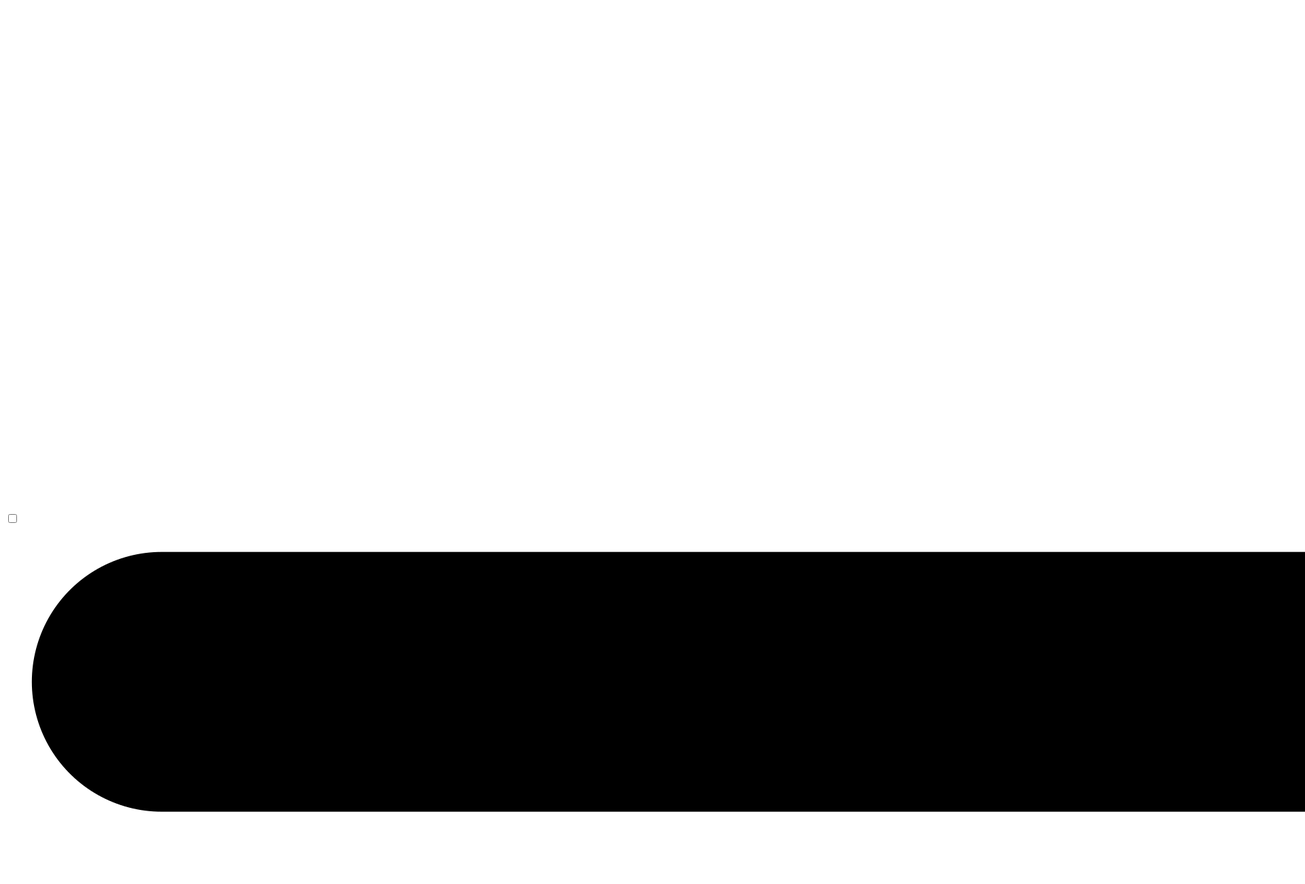
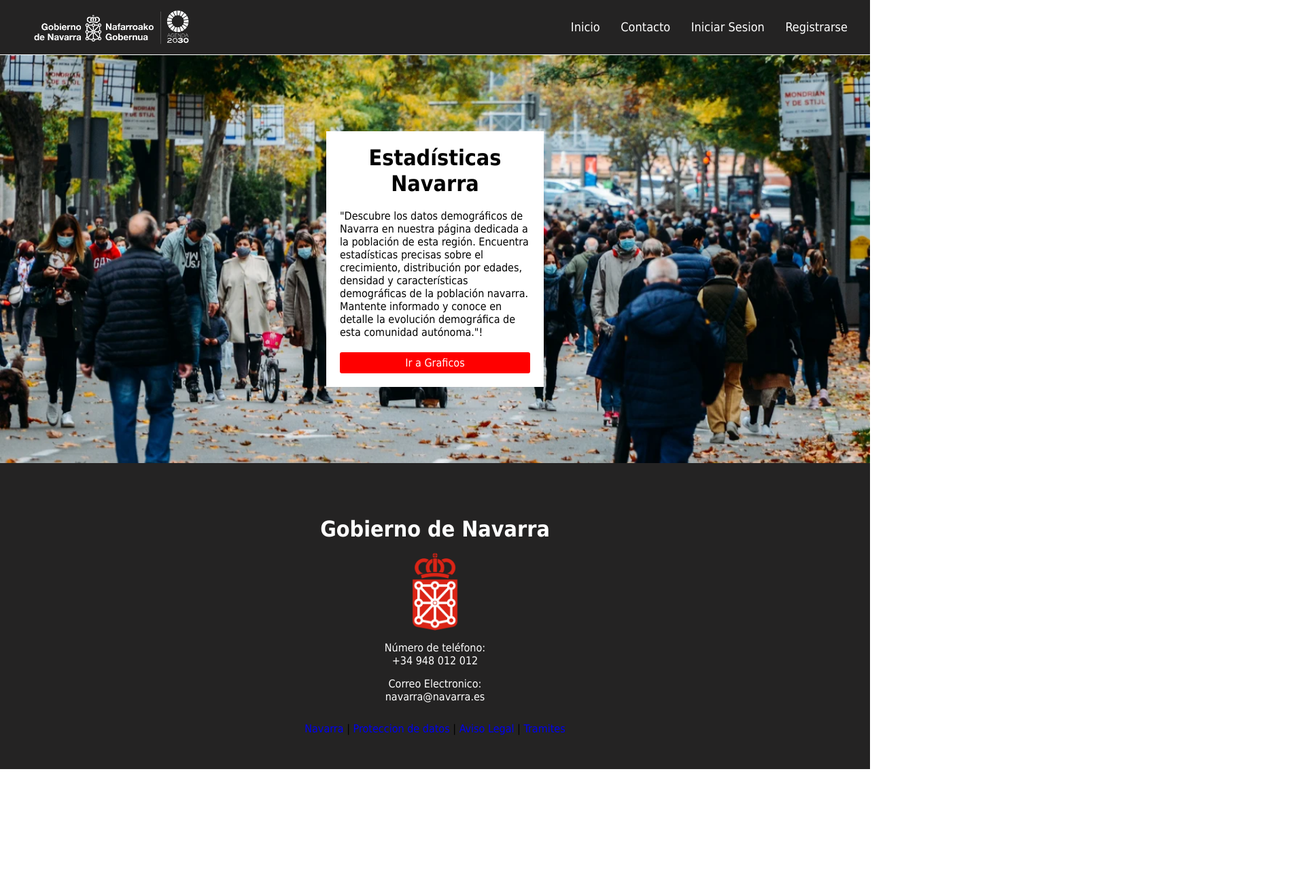
Before and after one commit to azubillagasdam1/ESTADISTICAS-NAVARRA, a plain HTML site: page PáginaWeb/tasaMortalidad.html in a window 1280 px wide. Shown: the top 1300 px of the page at 68% size, 1920 px wide, since content can reach past the window. After the commit the page ends 1131 px from the top, so only its background shows below. Drawn offline with Linux system fonts and the light colour scheme.

Commit message:
Avance página, casi terminada

```diff
--- a/PáginaWeb/css/esperanzaVida.css
+++ b/PáginaWeb/css/esperanzaVida.css
@@ -5,6 +5,11 @@
     padding: 0;
     text-decoration: none;
   }
+
+  html {
+    scroll-behavior: smooth;
+  }
+
 
   /*------------------ Barra de navegacion --------------------*/
   .div-nav {
@@ -136,7 +141,8 @@
   }
 
   .box-mini-div2 {
-    background-image: url(esperanzaVida.jpg);
+    background-image: url(imgBackground/esperanzaVida.jpg);
+    background-size: cover;
     background-position: center;
     background-repeat: no-repeat;
     display: flex;
--- a/PáginaWeb/css/farmacias.css
+++ b/PáginaWeb/css/farmacias.css
@@ -5,6 +5,11 @@
     padding: 0;
     text-decoration: none;
   }
+
+  html {
+    scroll-behavior: smooth;
+  }
+
 
   /*------------------ Barra de navegacion --------------------*/
   .div-nav {
@@ -136,7 +141,8 @@
   }
 
   .box-mini-div2 {
-    background-image: url(poblacionIIndex.png);
+    background-image: url(imgBackground/farmacias.jpg);
+    background-size: cover;
     background-position: center;
     background-repeat: no-repeat;
     display: flex;
--- a/PáginaWeb/css/poblacionNavarraPorAnos.css
+++ b/PáginaWeb/css/poblacionNavarraPorAnos.css
@@ -5,6 +5,11 @@
     padding: 0;
     text-decoration: none;
   }
+
+  html {
+    scroll-behavior: smooth;
+  }
+
 
   /*------------------ Barra de navegacion --------------------*/
   .div-nav {
@@ -136,7 +141,8 @@
   }
 
   .box-mini-div2 {
-    background-image: url(poblacionIIndex.png);
+    background-image: url(imgBackground/poblacionPorAnos.jpeg);
+    background-size: cover;
     background-position: center;
     background-repeat: no-repeat;
     display: flex;
--- a/PáginaWeb/css/poblacionPorMunicipio.css
+++ b/PáginaWeb/css/poblacionPorMunicipio.css
@@ -5,6 +5,11 @@
     padding: 0;
     text-decoration: none;
   }
+
+  html {
+    scroll-behavior: smooth;
+  }
+
 
   /*------------------ Barra de navegacion --------------------*/
   .div-nav {
@@ -136,7 +141,8 @@
   }
 
   .box-mini-div2 {
-    background-image: url(poblacionIIndex.png);
+    background-image: url(imgBackground/poblacionPorMunicipio.jpg);
+    background-size: cover;
     background-position: center;
     background-repeat: no-repeat;
     display: flex;
--- a/PáginaWeb/css/styleIndex.css
+++ b/PáginaWeb/css/styleIndex.css
@@ -5,6 +5,11 @@
   padding: 0;
   text-decoration: none;
 }
+
+html {
+  scroll-behavior: smooth;
+}
+
 
 /*------------------ Barra de navegacion --------------------*/
 .div-nav {
@@ -136,7 +141,7 @@ h1{
 }
 
 .box-mini-div2 {
-  background-image: url(poblacionIIndex.png);
+  background-image: url(imgBackground/poblacionIIndex.png);
   background-position: center;
   background-repeat: no-repeat;
   display: flex;
--- a/PáginaWeb/css/tasaMortalidad.css
+++ b/PáginaWeb/css/tasaMortalidad.css
@@ -0,0 +1,221 @@
+* {
+    box-sizing: border-box;
+    font-family: Tahoma, Verdana, sans-serif;
+    margin: 0;
+    padding: 0;
+    text-decoration: none;
+  }
+
+  html {
+    scroll-behavior: smooth;
+  }
+
+
+  /*------------------ Barra de navegacion --------------------*/
+  .div-nav {
+    background-color: rgb(36, 35, 35);
+    height: 80px;
+    width: 100%;
+    position: sticky;
+    z-index: 2;
+    top: 0px;
+  }
+
+  /* Posicion y tamaño del logo */
+  .logo {
+    height: 50px;
+    width: auto;
+  }
+
+  .enlace {
+    position: absolute;
+    padding: 15px 50px;
+  }
+
+  /* Posicion de la lista de opciones */
+  .div-nav ul {
+    float: right;
+    margin-right: 20px;
+  }
+
+  .div-nav ul li {
+    display: inline-block;
+    line-height: 80px;
+  }
+
+  /* Formato de las pestañas */
+  .div-nav ul li a {
+    color: rgb(255, 255, 255);
+    font-size: 18px;
+    padding: 7px 13px;
+    border-radius: 3px;
+  }
+
+  .div-nav ul li a:hover {
+    background-color: red;
+    color: white;
+  }
+
+
+  #login:hover {
+    background-color: red;
+    color: rgb(255, 255, 255);
+  }
+
+  /* Checkbox del menu hamburguesa */
+  .menu-hmb {
+    height: 25px;
+  }
+
+  .checkboton {
+    float: right;
+    line-height: 90px;
+    margin-right: 50px;
+    cursor: pointer;
+    display: none;
+  }
+
+  #checkbox {
+    display: none;
+  }
+
+  /*--------- Responsive -------------*/
+  /* Formato Tablet */
+  @media (max-width: 950px) {
+
+    /* Para que el espacio sea menor en tamaño tablet */
+    .enlace {
+      padding-left: 20px;
+    }
+
+    /* Para que la fuente sea menor en tamaño tablet */
+    .div-nav ul li a {
+      font-size: 16px;
+    }
+  }
+
+  /* Formato Movil */
+  @media (max-width: 860px) {
+    .checkboton {
+      display: block;
+    }
+
+    /* Para que el menu no se desplieque automaticamente y su posicionamiento*/
+    .div-nav ul {
+      position: fixed;
+      width: 100%;
+      height: 100%;
+      background-color: rgb(36, 35, 35);
+      top: 80px;
+      left: -100%;
+      text-align: center;
+      z-index: 1;
+    }
+
+    /* Posicionamiento de las opciones */
+    .div-nav ul li {
+      display: block;
+      margin: 50px 0;
+      line-height: 30px;
+    }
+
+    /* Tamaño de fuente de las opciones */
+    .div-nav ul li a {
+      font-size: 20px;
+    }
+
+    /* Hover para que se coloree de rojo cuando pases el cursor */
+    li a:hover {
+      color: red;
+    }
+
+    /* Cuando el checkbox este pulsado, abrir el menu */
+    #checkbox:checked~.div-nav-text ul {
+      left: 0;
+    }
+  }
+
+  /* -------------------- Segunda seccion -----------------------*/
+  h1{
+    text-align: center;
+  }
+
+  .box-mini-div2 {
+    background-image: url(imgBackground/poblacionPorMunicipio.jpg);
+    background-size: cover;
+    background-position: center;
+    background-repeat: no-repeat;
+    display: flex;
+    height: 600px;
+    background-color: rgb(36, 35, 35);
+    width: 100%;
+  }
+
+  /* Div que contiene el texto y el link*/
+  .mini-div2 {
+    width: 25%;
+    height: auto;
+    margin: 0 auto;
+    margin-top: auto;
+    margin-bottom: auto;
+    background-color: white;
+    border-color: rgb(238, 233, 233);
+    padding: 20px;
+  }
+
+  /* Div del link*/
+  .link-mas2 {
+  color: white;
+  background-color: red;
+  margin-top: 20px;
+  border-radius: 3px;
+  }
+
+  /* Texto del div del link*/
+  .link-mas2 p{
+    text-align: center;
+    padding: 6px;
+  }
+
+  /*----------- Responsive -------------*/
+  /* Formato Tablet y Movil */
+  @media (max-width: 950px) {
+    .mini-div2 {
+      width: 85%;
+    }
+  }
+
+
+
+
+
+  /* -------------------- About Us -----------------------*/
+  .contenedor-aboutUs {
+    display: flex;
+    flex-direction: column;
+    justify-content: space-between;
+    height: 450px;
+    width: 100%;
+    background-color: rgb(36, 35, 35);
+    text-align: center;
+    align-items: center;
+    padding: 50px;
+  }
+
+  /* Div del texto y logo*/
+  .texto-aboutUs {
+    height: 100%;
+    width: 100%;
+    display: flex;
+    flex-direction: column;
+    justify-content: space-around;
+    align-items: center;
+    color: white;
+    text-align: center;
+    padding: 20px;
+  }
+
+  .texto-aboutUs img {
+    width: 70px;
+    height: auto;
+  }
```
Also changed, not shown: PáginaWeb/css/imgBackground/esperanzaVida.jpg (added), PáginaWeb/css/imgBackground/farmacias.jpg (added), PáginaWeb/css/imgBackground/poblacionPorAnos.jpeg (added), PáginaWeb/css/imgBackground/poblacionPorMunicipio.jpg (added), 1 other file.
